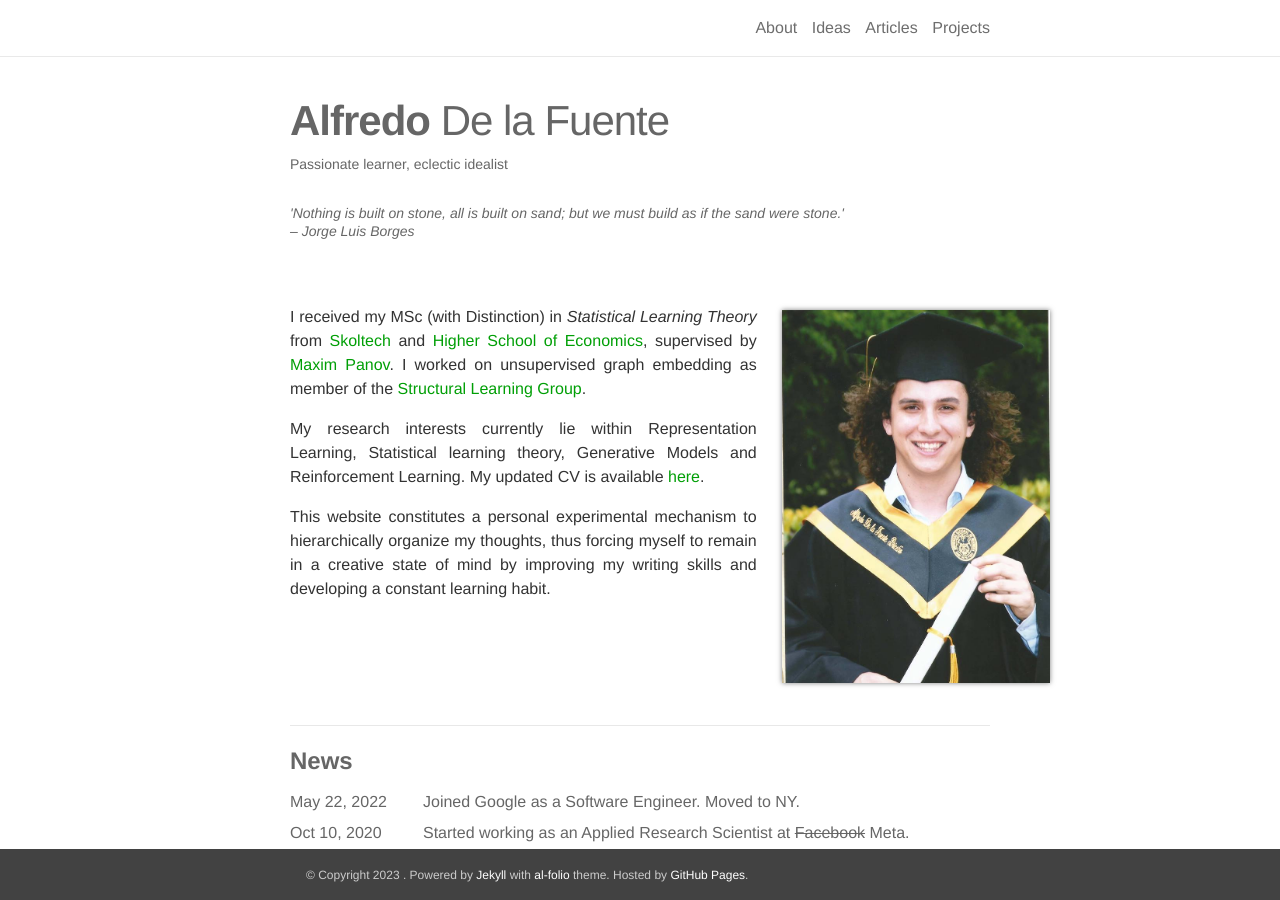
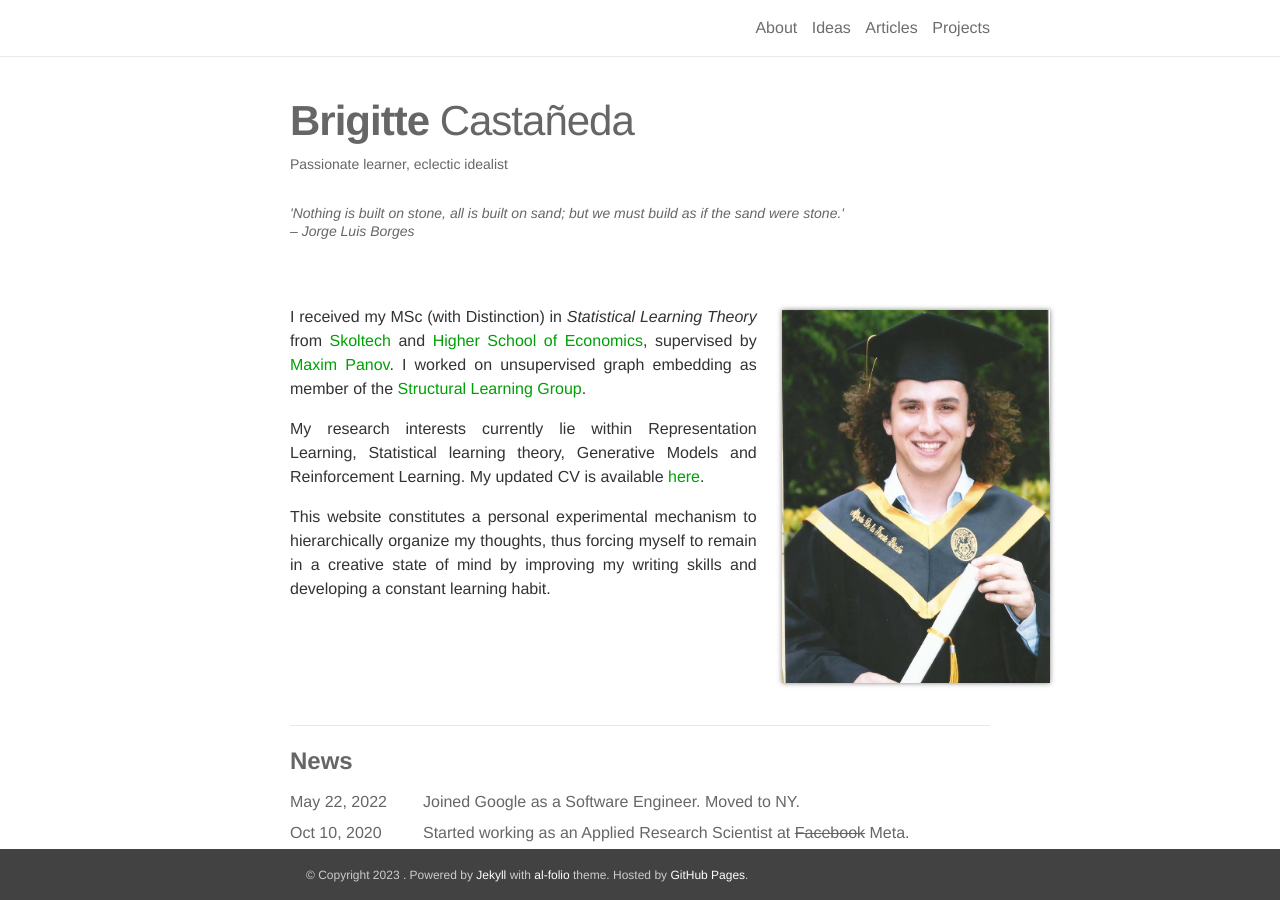
Before and after one commit to polanco-jaime/polanco-jaime.github.io, a Jekyll site: the page built from _pages/about.md, in a window 1280 px wide and 900 px high. Built offline with Jekyll 4.4.1, drawn with Linux system fonts in a browser that asks for light colours; nearby versions of some CDN libraries; some web fonts are replaced.

Commit message:
cambio nombre

```diff
--- a/_pages/about.md
+++ b/_pages/about.md
@@ -1,7 +1,7 @@
 ---
 layout: about
 permalink: /
-title: <strong>Alfredo</strong> De la Fuente
+title: <strong>Brigitte</strong> Castañeda
 order: 1
 description: Passionate learner, eclectic idealist <br/> <blockquote2 class="warning" id="mymotto" title="Motto"><h5> 'Nothing is built on stone, all is built on sand; but we must build as if the sand were stone.' <br/> – Jorge Luis Borges</h5></blockquote2>
 
```
